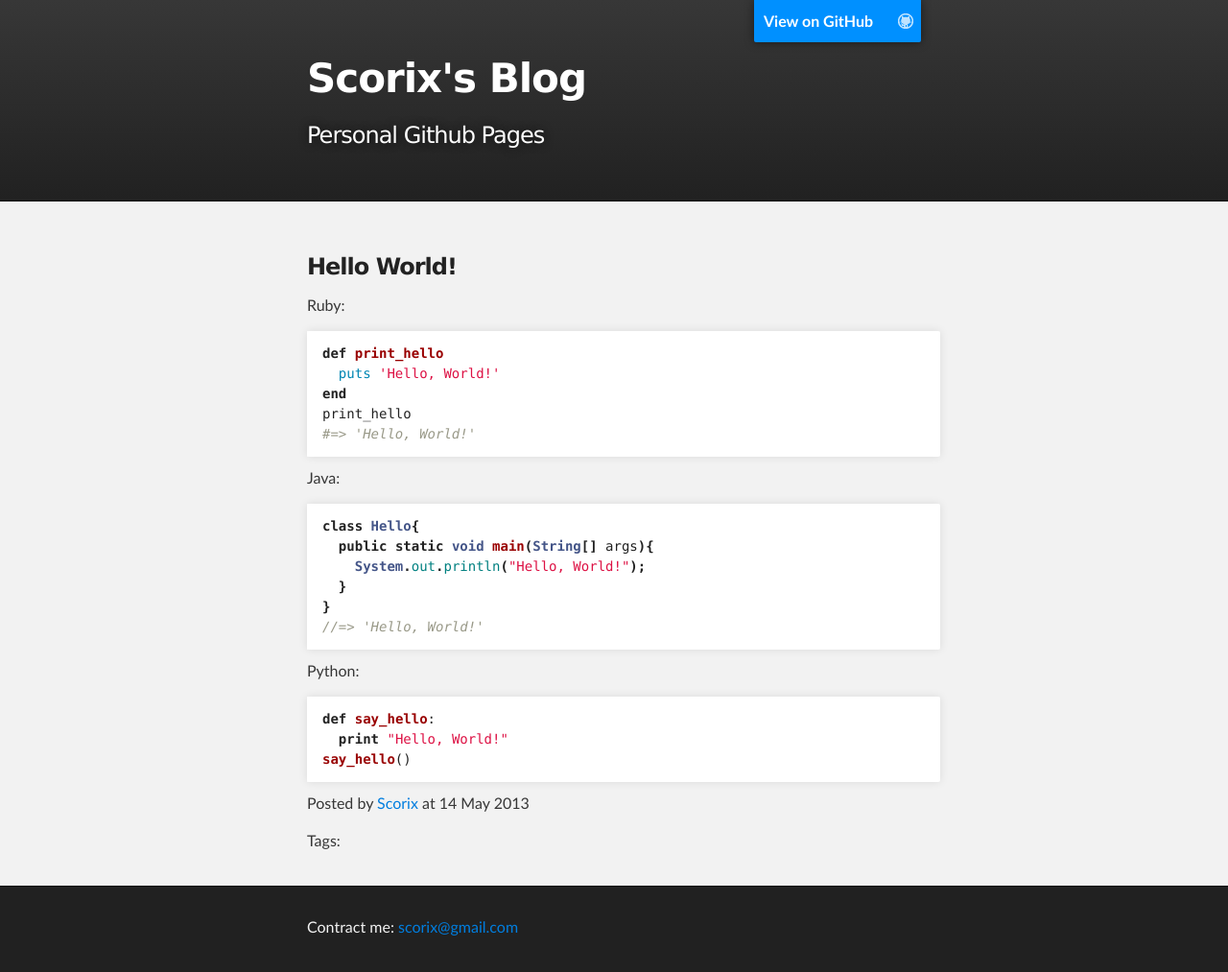
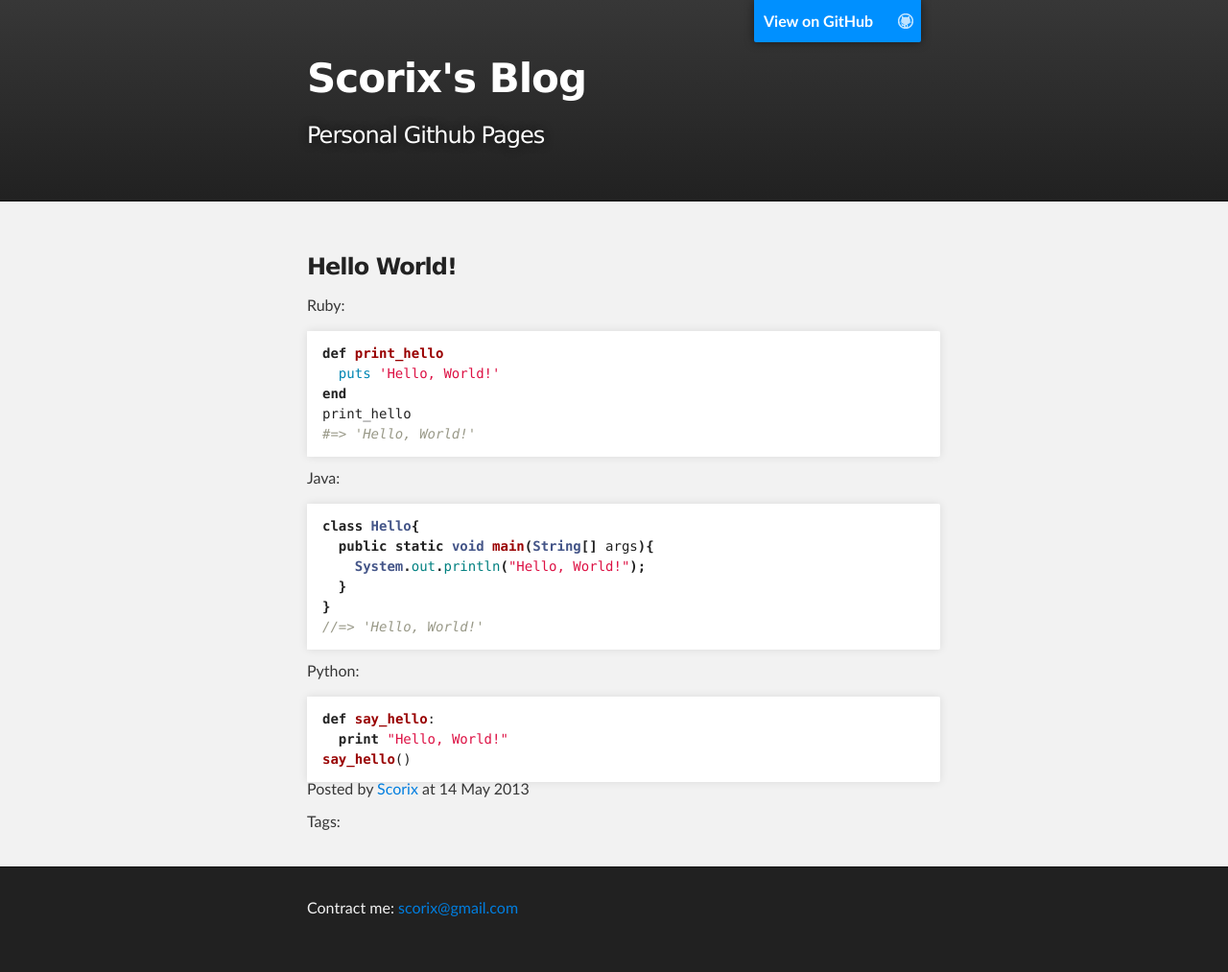
Before and after one commit to scorix/scorix.github.io, a Jekyll site: the page built from _posts/2013-05-13-hello-world.markdown, in a window 1280 px wide. Shown: the whole page at 96% size. Built offline with Jekyll 4.4.1, drawn with Linux system fonts in a browser that asks for light colours.

```diff
--- a/_layouts/post.html
+++ b/_layouts/post.html
@@ -5,5 +5,5 @@
 
 {{ content }}
 
-<p class="meta">Posted by <a href="https://about.me/scorix">Scorix</a> at {{ page.date | date_to_string }}</p>
-<p class="meta">Tags: {{ page.tags | array_to_sentence_string }}</p>
+<p class="author">Posted by <a href="https://about.me/scorix">Scorix</a> at {{ page.date | date_to_string }}</p>
+<p class="tags">Tags: {{ page.tags | array_to_sentence_string }}</p>
--- a/css/stylesheet.css
+++ b/css/stylesheet.css
@@ -131,12 +131,12 @@
 
 #main_content a:hover {
     color: #0069ba;
-    text-shadow: #0090ff 0px 0px 2px;
+    text-shadow: #0090ff 0 0 2px;
 }
 
 footer a:hover {
     color: #43adff;
-    text-shadow: #0090ff 0px 0px 2px;
+    text-shadow: #0090ff 0 0 2px;
 }
 
 em {
@@ -149,10 +149,9 @@
 
 img {
     position: relative;
-    margin: 0 auto;
     max-width: 739px;
     padding: 5px;
-    margin: 10px 0 10px 0;
+    margin: 0 auto;
     border: 1px solid #ebebeb;
 
     box-shadow: 0 0 5px #ebebeb;
@@ -312,7 +311,7 @@
     color: #fff;
     font-size: 42px;
     font-weight: 700;
-    text-shadow: #111 0px 0px 10px;
+    text-shadow: #111 0 0 10px;
 }
 
 #project_tagline {
@@ -320,7 +319,7 @@
     font-size: 24px;
     font-weight: 300;
     background: none;
-    text-shadow: #111 0px 0px 10px;
+    text-shadow: #111 0 0 10px;
 }
 
 #downloads {
@@ -330,7 +329,7 @@
     bottom: -40px;
     right: 0;
     height: 70px;
-    background: url('../images/icon_download.png') no-repeat 0% 90%;
+    background: url('../images/icon_download.png') no-repeat 0 90%;
 }
 
 .zip_download_link {
@@ -429,3 +428,11 @@
     }
 
 }
+
+/*******************************************************************************
+Author and tags
+*******************************************************************************/
+p.author,
+p.tags {
+    margin: -5px 0 15px 0;
+}
```
